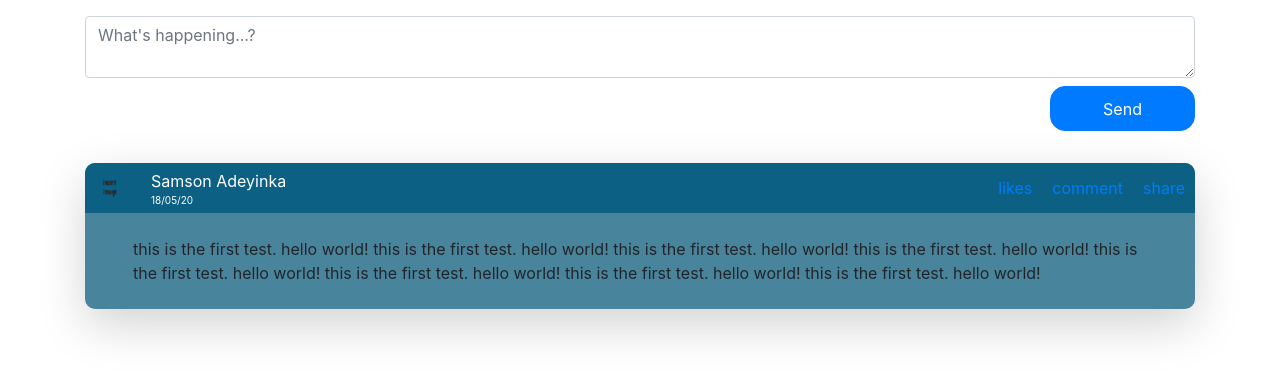
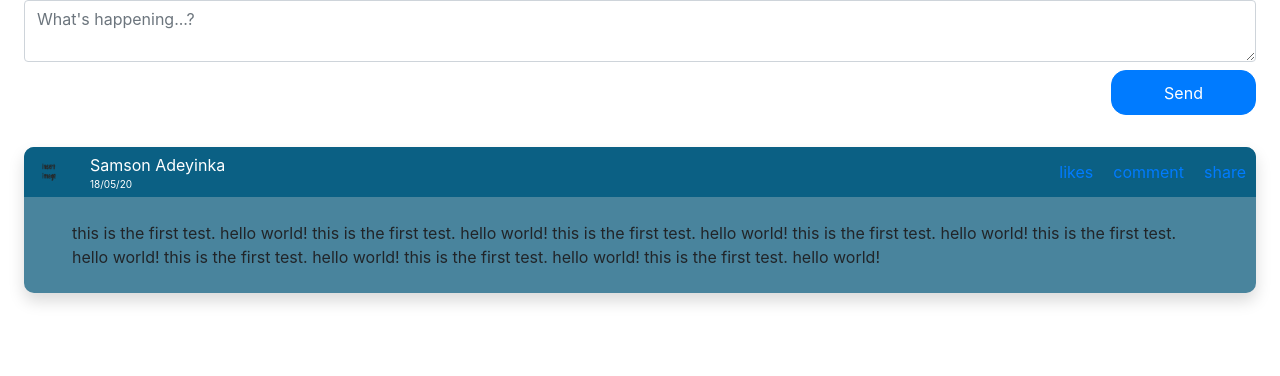
Before and after one commit to SamsonAdeyinka/angular-social-media-app, an Angular app: page /timeline in a window 1280 px wide. Shown: the top 376 px of the page. Built offline with nearby package versions, Linux system fonts and the light colour scheme.

Commit message:
A few layout changes eg, container, shadow

```diff
--- a/src/app/components/home/timeline/timeline.component.html
+++ b/src/app/components/home/timeline/timeline.component.html
@@ -1,6 +1,5 @@
-<div class="w-100">
-    <div class="timeline-textbox shadow-sm">
-        <div class="container tweetbox-form py-3">
+<div class="timeline-textbox px-4 shadow-sm">
+    <div class="tweetbox-form pb-3">
         <form>
             <div class="form-group flex-column">
                 <div class="tweetbox">
@@ -13,8 +12,8 @@
             </div>
         </form>
     </div>
-        <div class="timeline container w-100">
-            <div class="post shadow-lg">
+    <div class="timeline w-100">
+        <div class="post shadow">
             <div class="user d-flex align-items-center">
                 <div class="user-image">
                     <img id="profile-pic" src="{{ comingsoon }}" alt="">
@@ -49,4 +48,3 @@
         </div>
     </div>
 </div>
-</div>
```
Lines whose indentation alone changed are shown as unchanged.
